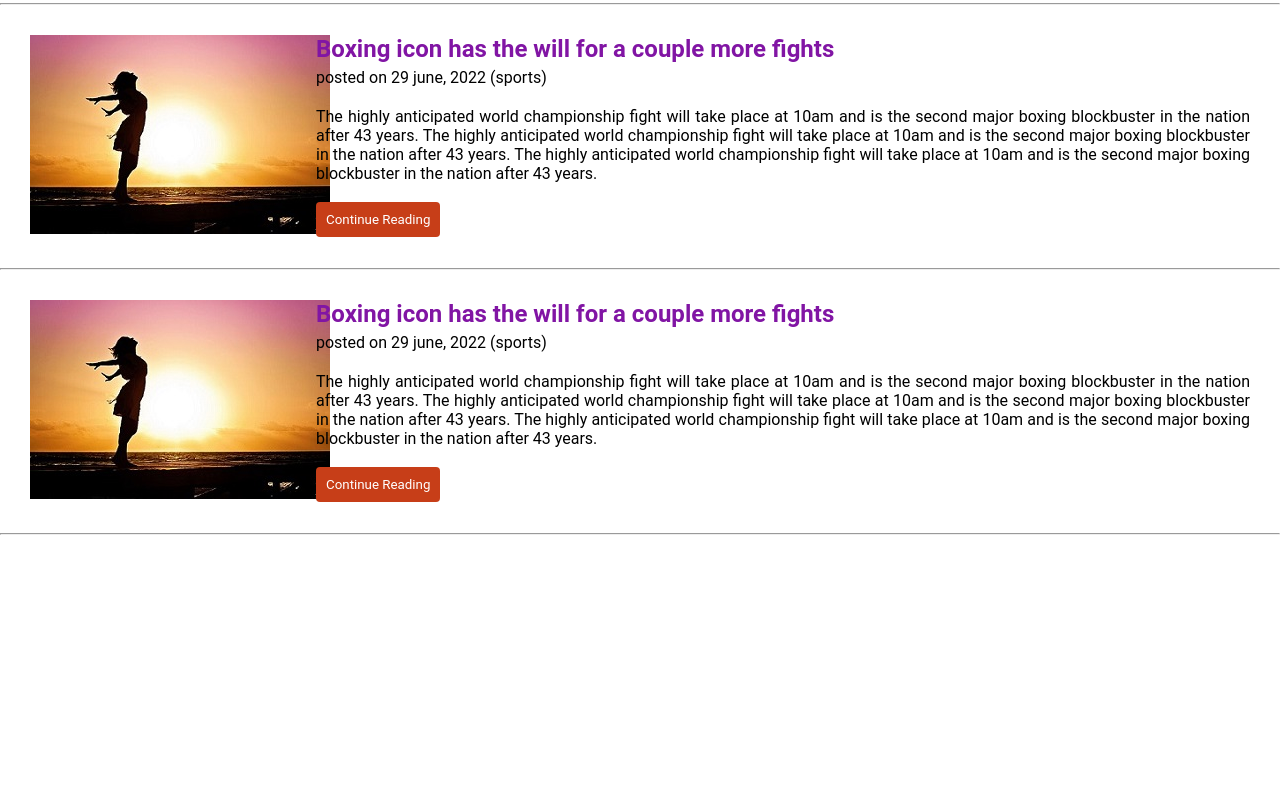
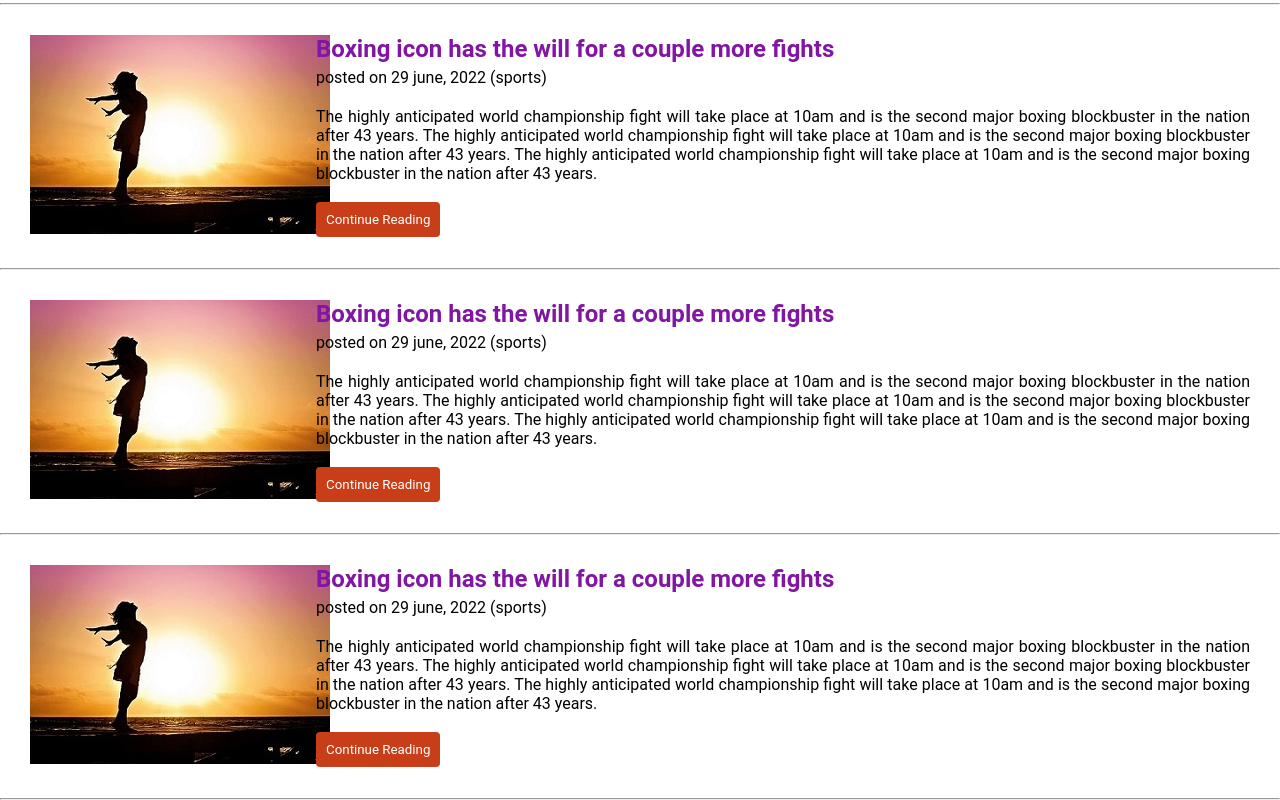
Before and after one commit to NoteCatalogy/Sid6700, a plain HTML site: page index.html in a window 1280 px wide. Shown: the part 462-1262 px from the top of the page. Before the commit the page ends 997 px from the top, so only its background shows below. Drawn offline with Linux system fonts and the light colour scheme.

Commit message:
Sid made changes 🔥

```diff
--- a/index.html
+++ b/index.html
@@ -86,5 +86,21 @@
         </div>
     </div>
     <hr>
+
+    <div class="cardd">
+        <div class="im">
+            <img src="2.jpg">
+        </div>
+        <div class="info">
+            <h2>Boxing icon has the will for a couple more fights</h2>
+            <p>posted on 29 june, 2022 (sports)</p>
+            <p class="txt">The highly anticipated world championship fight will take place at 10am and is the second major boxing blockbuster in the nation after 43 years.
+                The highly anticipated world championship fight will take place at 10am and is the second major boxing blockbuster in the nation after 43 years.
+                The highly anticipated world championship fight will take place at 10am and is the second major boxing blockbuster in the nation after 43 years.
+            </p><br>
+            <button class="btn">Continue Reading</button>
+        </div>
+    </div>
+    <hr>
 </body>
 </html>
```
